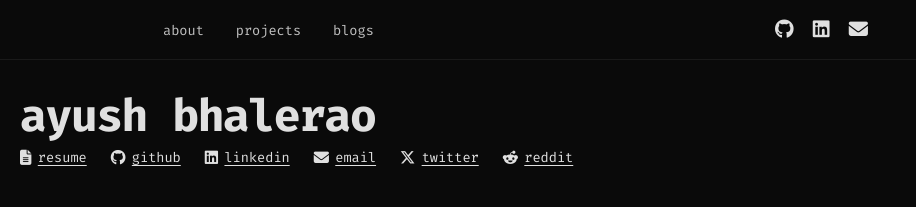
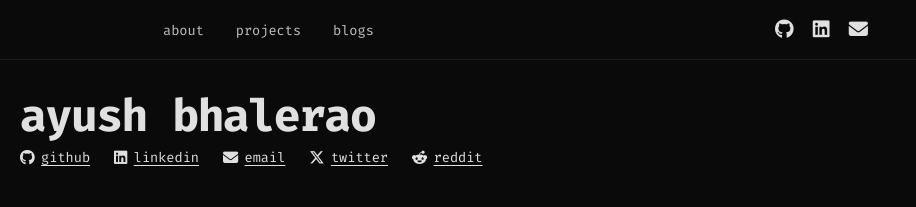
Before and after one commit to ahhyoushh/ahhyoushh.github.io, an Astro site: page / in a window 1280 px wide. Shown: the top 207 px of the page, 364-1280 px from the left. Built offline with nearby package versions, Linux system fonts and the light colour scheme; Astro itself is replaced by a stand-in of ours; some packages are replaced by stand-ins of ours.

Commit message:
removed resume

```diff
--- a/src/pages/index.astro
+++ b/src/pages/index.astro
@@ -29,7 +29,6 @@ const recentBlogs = blogs.slice(0, 3);
       <div class="hero-body">
         <h1 class="hero-name">ayush bhalerao</h1>
         <div class="hero-social">
-          <a href="/resume.pdf" target="_blank"><i class="fas fa-file-lines"></i> <span>resume</span></a>
           <a href="https://github.com/ahhyoushh" target="_blank"><i class="fab fa-github"></i> <span>github</span></a>
           <a href="https://linkedin.com/in/ayushbhalerao" target="_blank"><i class="fab fa-linkedin"></i> <span>linkedin</span></a>
           <a href="mailto:iush.wrk@gmail.com"><i class="fas fa-envelope"></i> <span>email</span></a>
```
